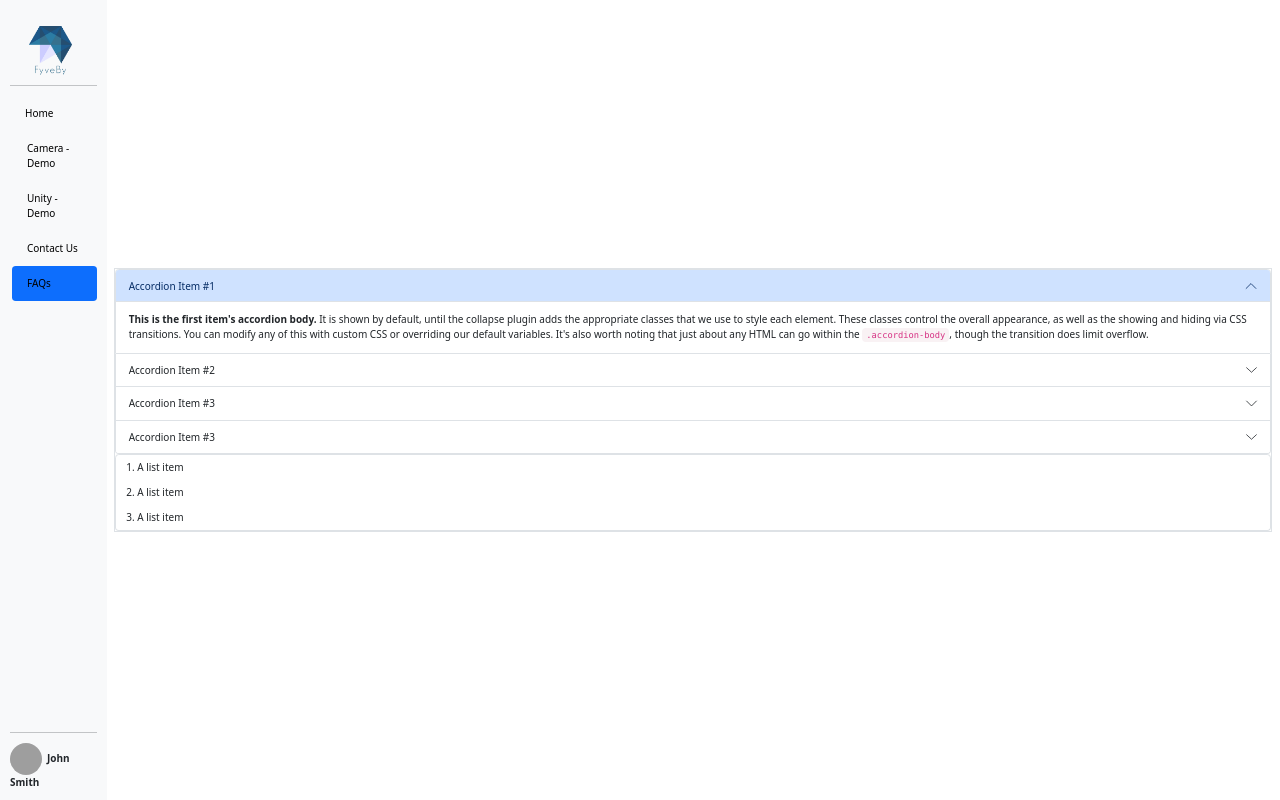
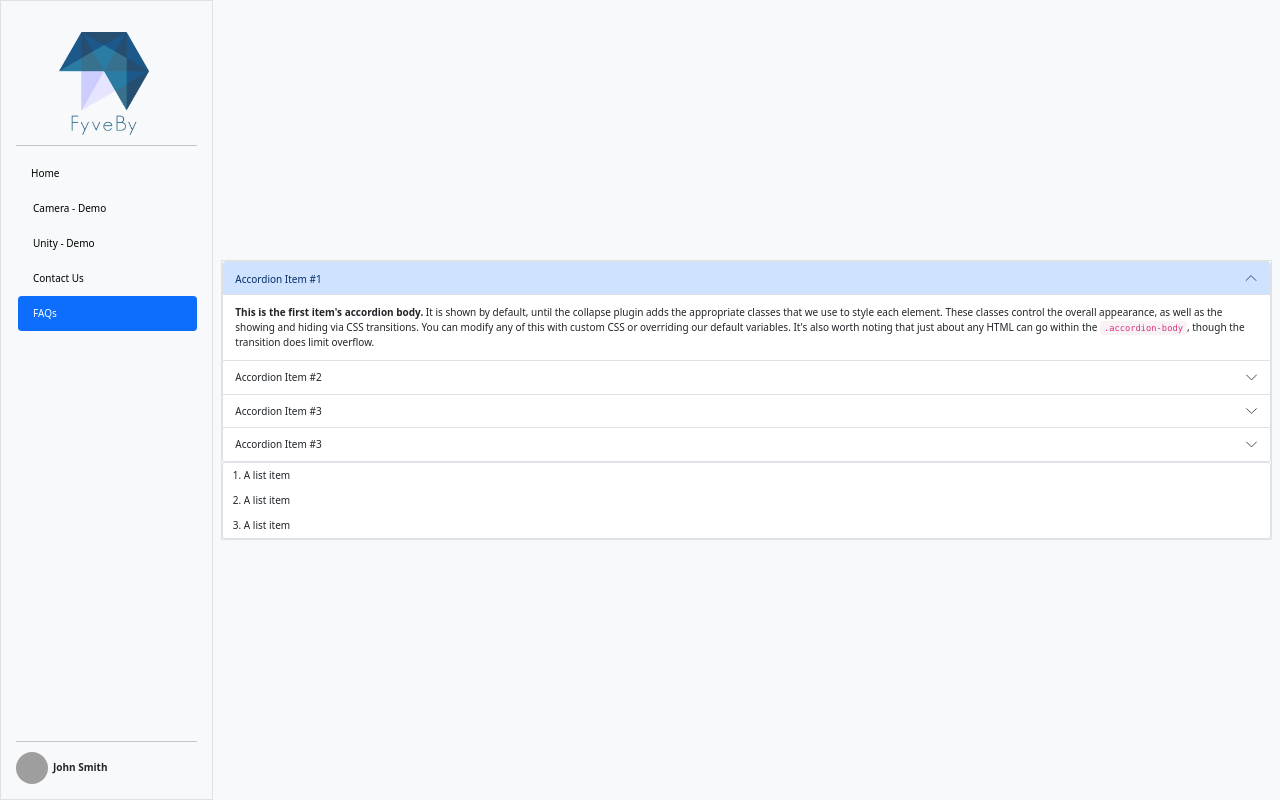
Before and after one commit to fyveby/skyview_demo, a React (Create React App) app: page /demo/faq in a window 1280 px wide. Built offline with nearby package versions, Linux system fonts and the light colour scheme; no server answers; grey boxes are pictures that could not be loaded; the HTML template or start-up script is replaced by a standard one; what aws-amplify would draw is missing.

Commit message:
fix colors not connecting and add a consistent border from sidebar

```diff
--- a/src/App.js
+++ b/src/App.js
@@ -15,7 +15,7 @@ Amplify.configure(awsconfig);
 function App() {
   return (
     <div className="container-fluid">
-      <Router className="border">
+      <Router>
         {/* <div className="row">
           <nav class="navbar navbar-dark bg-dark fixed-top flex-md-nowrap p-0 shadow">
             <span class="navbar-brand mb-0 h1 p-2">Hangar #1</span>
@@ -23,13 +23,13 @@ function App() {
         </div> */}
         <div className="row" style={{ padding: "0" }}>
           <div
-            className="col-md-2 col-lg-1 bg-light sidebar sidenav fill"
+            className="col-md-2 col-lg-2 bg-light sidebar sidenav fill"
             style={{ padding: "0" }}
           >
             <SideNavBar></SideNavBar>
           </div>
 
-          <div className="col-md-10 col-lg-11" style={{ margin: "0" }}>
+          <div className="col-md-10 col-lg-10 bg-body-tertiary">
             <Routes>
               <Route path="/" element={<DemoHome></DemoHome>}></Route>
               <Route path="/demo/camera" element={<Demo></Demo>}></Route>
--- a/src/Components/SideNavBar.js
+++ b/src/Components/SideNavBar.js
@@ -8,9 +8,9 @@ function SideNavBar(props) {
     };
   };
   return (
-    <div className="d-flex flex-column p-3 bg-body-primary fill">
+    <div className="d-flex flex-column bg-body-primary border fill p-4">
       <svg className="bi pe-none me-2" width="40" height="16"></svg>
-      <span className="d-flex justify-content-center mb-3 mb-md-0 me-md-auto link-body-emphasis text-decoration-none logobox">
+      <span className="d-flex justify-content-center mb-3 mb-md-0 link-body-emphasis text-decoration-none logobox">
         <img
           className="img-responsive me-2"
           src={Logo}
@@ -59,7 +59,8 @@ function SideNavBar(props) {
           <NavLink
             to="/demo/faq"
             id="/demo/faq"
-            className="nav-link link-body-emphasis"
+            className="nav-link"
+            style={activeStyle}
           >
             FAQs
           </NavLink>
--- a/src/Components/Videos.js
+++ b/src/Components/Videos.js
@@ -27,7 +27,7 @@ function Videos() {
     <div className="fill">
       {!allLoad && <Loading></Loading>}
 
-      <div className="p-5 bg-body-tertiary rounded-3 fill">
+      <div className="rounded-3 fill">
         <div className="row">
           <div className="col-md-6 d-flex justify-content-center">
             <video
```
